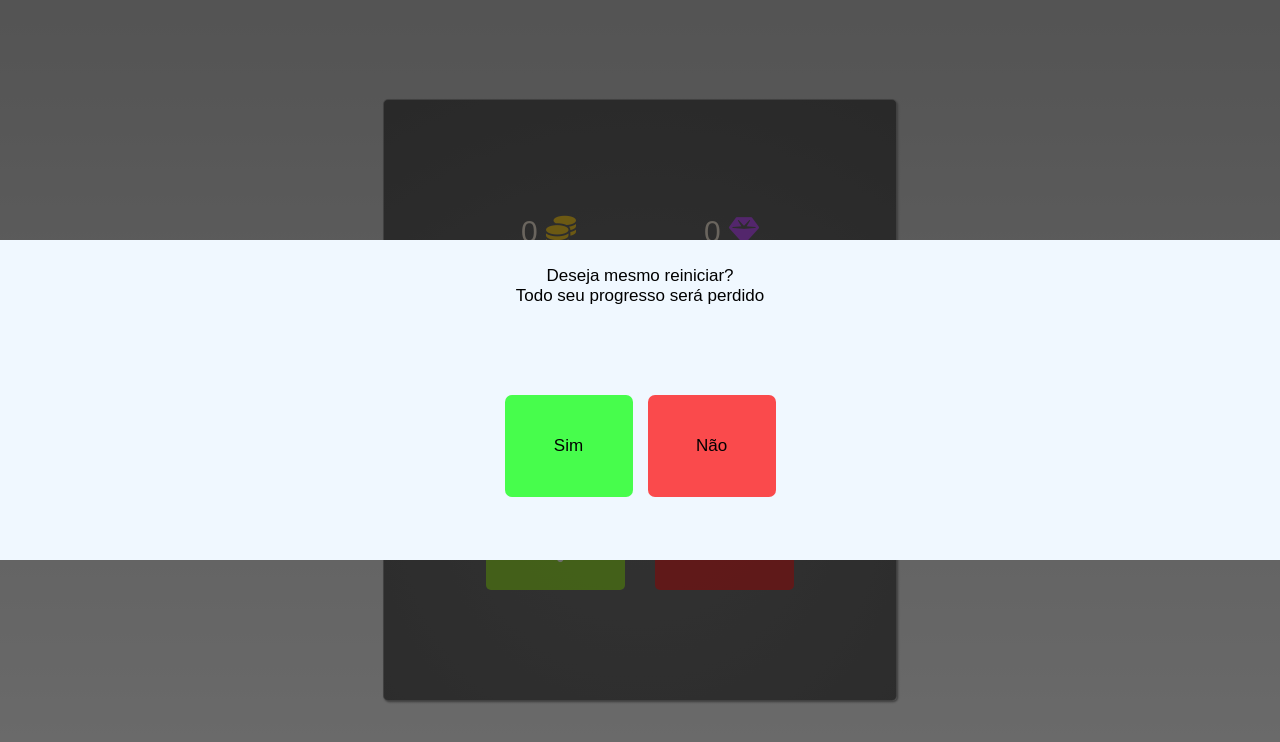
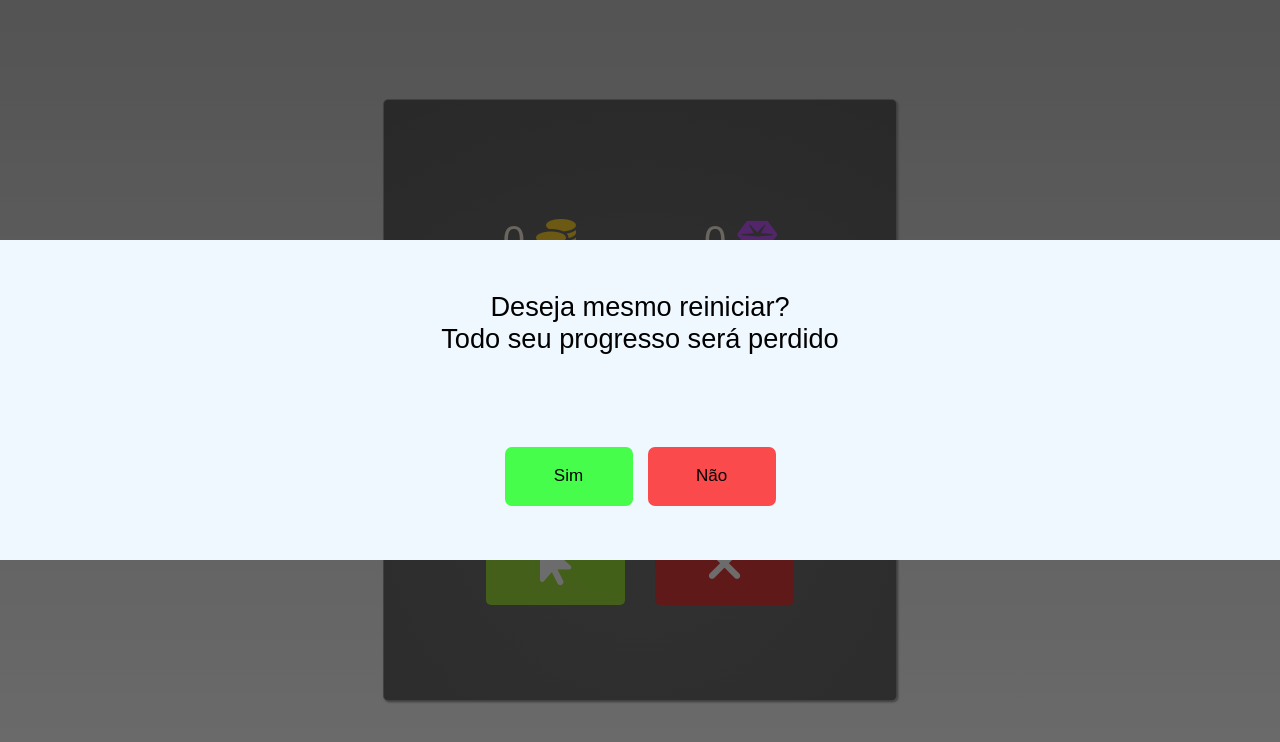
Before and after one commit to bota2202/Clicker, a plain HTML site: page index.html in a window 1280 px wide. Both pictures are taken after a click on the button 724 px from the left and 542 px from the top of the page. Drawn offline with Linux system fonts and the light colour scheme.

Commit message:
Ajustes da interface visual

```diff
--- a/style.css
+++ b/style.css
@@ -56,7 +56,7 @@ body {
 .btn-clicar, .btn-resetar{
     border: none;
     border-radius: 5px;
-    height: 12vh;
+    height: 10vh;
     width: 12vw;
     font-size: 50px;
     text-align: center;
@@ -87,6 +87,10 @@ body {
     transition: ease 0.2s;
 }
 
+#menu-clicker p{
+    font-size: 250%;
+}
+
 /*Tela de reset*/
 
 #tela-resetar{
@@ -106,8 +110,8 @@ body {
 
 #tela-resetar p{
     font-family: Arial, Helvetica, sans-serif;
-    font-size: 17px;
-    margin-top: 2%;
+    font-size: 170%;
+    margin-top: 4%;
 }
 
 #btns-reset-menu{
@@ -145,7 +149,7 @@ body {
     border: none;
     border-radius: 7px;
     width: 10%;
-    height: 45%;
+    height: 35%;
 }
 
 
```
